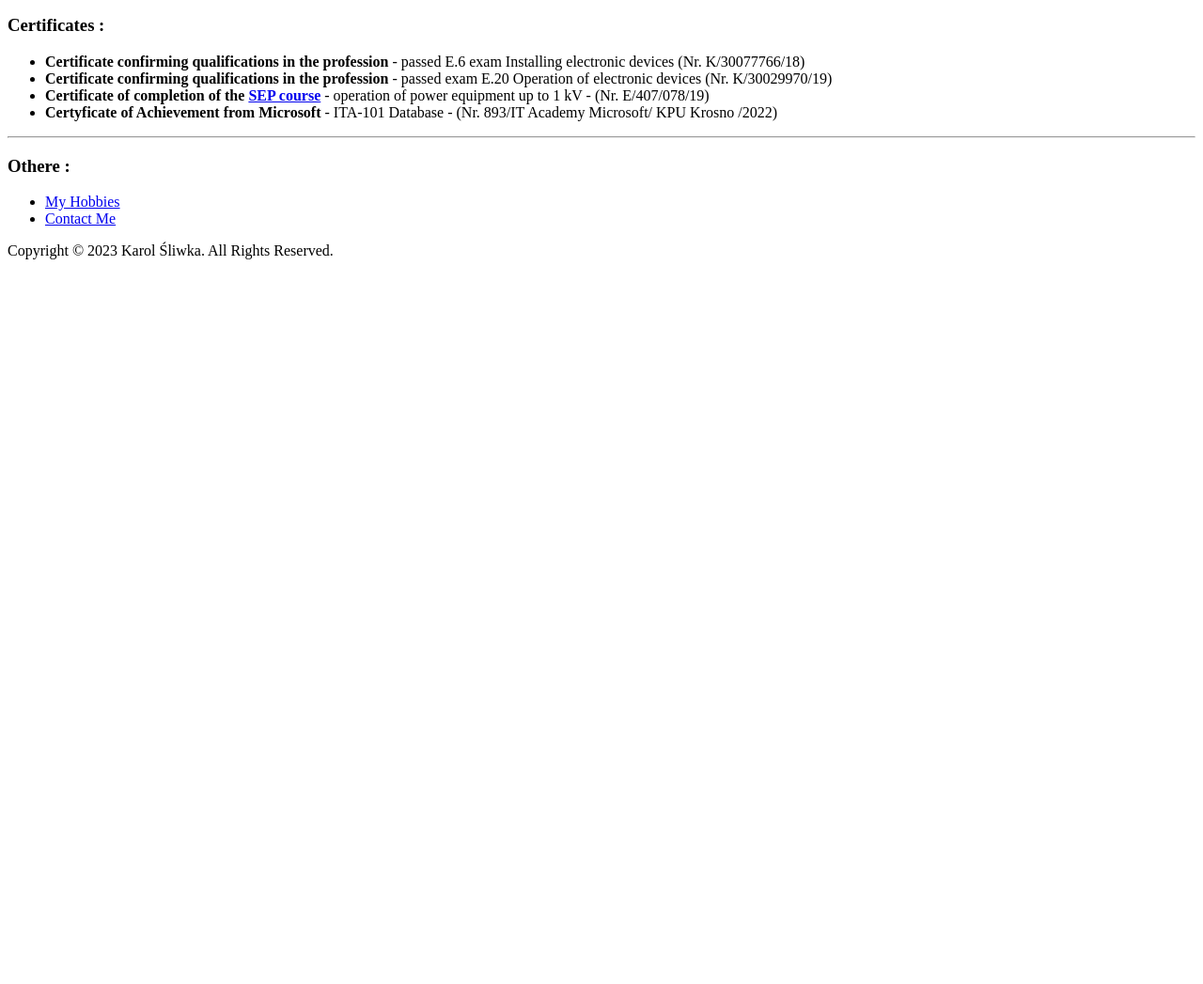
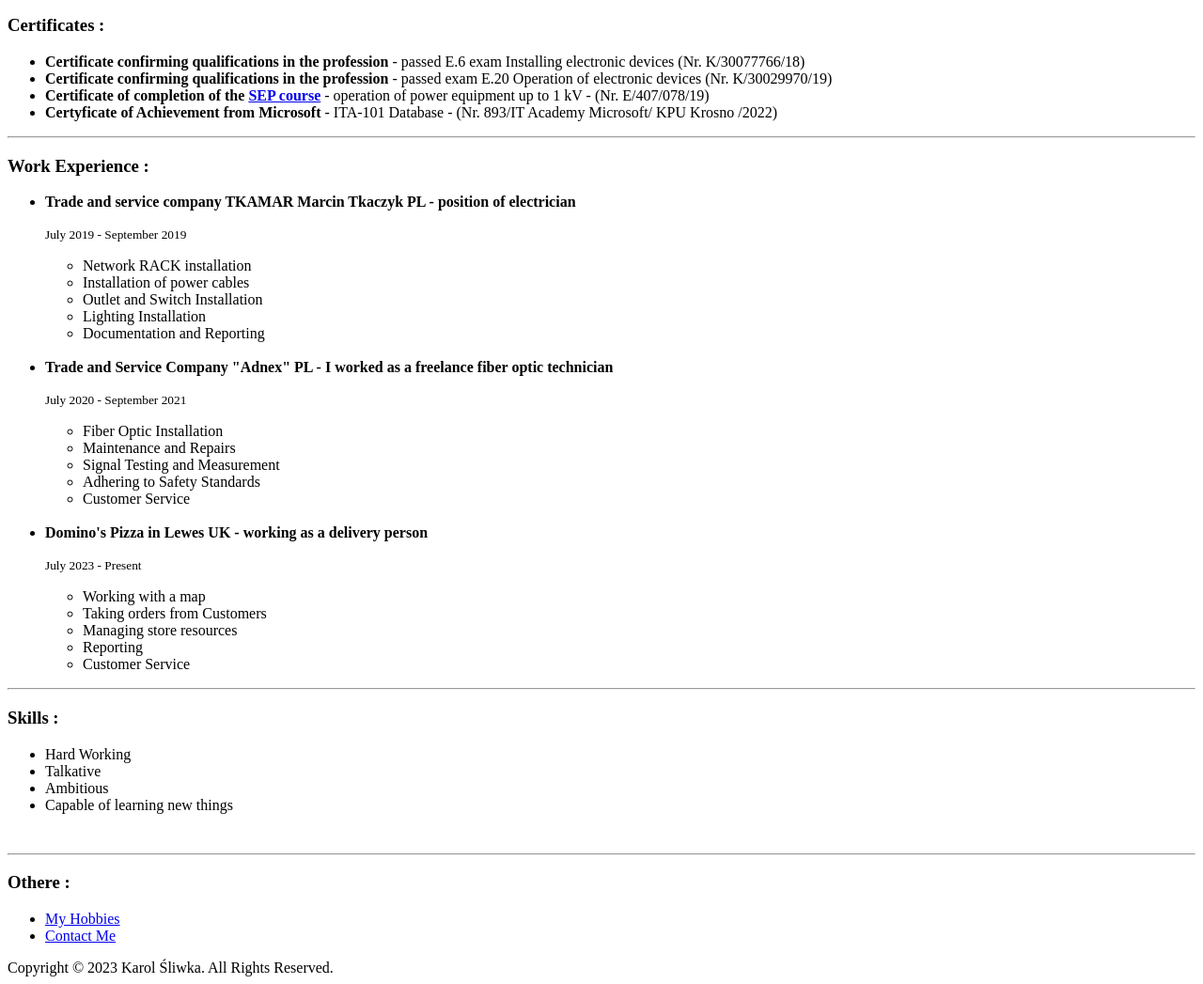
Before and after one commit to ShaxOnii/Portfolio, a plain HTML site: page index.html in a window 1280 px wide. Shown: the part 524-1571 px from the top of the page at 94% size. Before the commit the page ends 808 px from the top, so only its background shows below. Drawn offline with Linux system fonts and the light colour scheme.

Commit message:
Add files via upload

```diff
--- a/index.html
+++ b/index.html
@@ -49,6 +49,49 @@
     </ul>
 
     <hr>
+    <h3>Work Experience :</h3>
+    <ul>
+        <strong><li>Trade and service company TKAMAR Marcin Tkaczyk PL - position of electrician</li></strong>
+        <p><small>July 2019 - September 2019</small></p>
+            <ul>
+                <li>Network RACK installation</li>
+                <li>Installation of power cables</li>
+                <li>Outlet and Switch Installation</li>
+                <li>Lighting Installation</li>
+                <li>Documentation and Reporting</li>
+            </ul><br>
+
+        <strong><li>Trade and Service Company "Adnex" PL - I worked as a freelance fiber optic technician</li></strong>
+        <p><small>July 2020 - September 2021</small></p>
+        <ul>
+            <li>Fiber Optic Installation</li>
+            <li>Maintenance and Repairs</li>
+            <li>Signal Testing and Measurement</li>
+            <li>Adhering to Safety Standards</li>
+            <li>Customer Service</li>
+        </ul><br>
+
+        <strong><li>Domino's Pizza in Lewes UK - working as a delivery person</li></strong>
+        <p><small>July 2023 - Present</small></p>
+        <ul>
+            <li>Working with a map</li>
+            <li>Taking orders from Customers</li>
+            <li>Managing store resources</li>
+            <li>Reporting</li>
+            <li>Customer Service</li>
+        </ul>
+    </ul>
+
+    <hr>
+    <h3>Skills :</h3>
+    <ul>
+        <li>Hard Working</li>
+        <li>Talkative</li>
+        <li>Ambitious</li>
+        <li>Capable of learning new things</li>
+    </ul><br>
+
+    <hr>
     <h3>Othere :</h3>
     <ul>
         <li><a href="./myhobby.html">My Hobbies</a></li>
```
